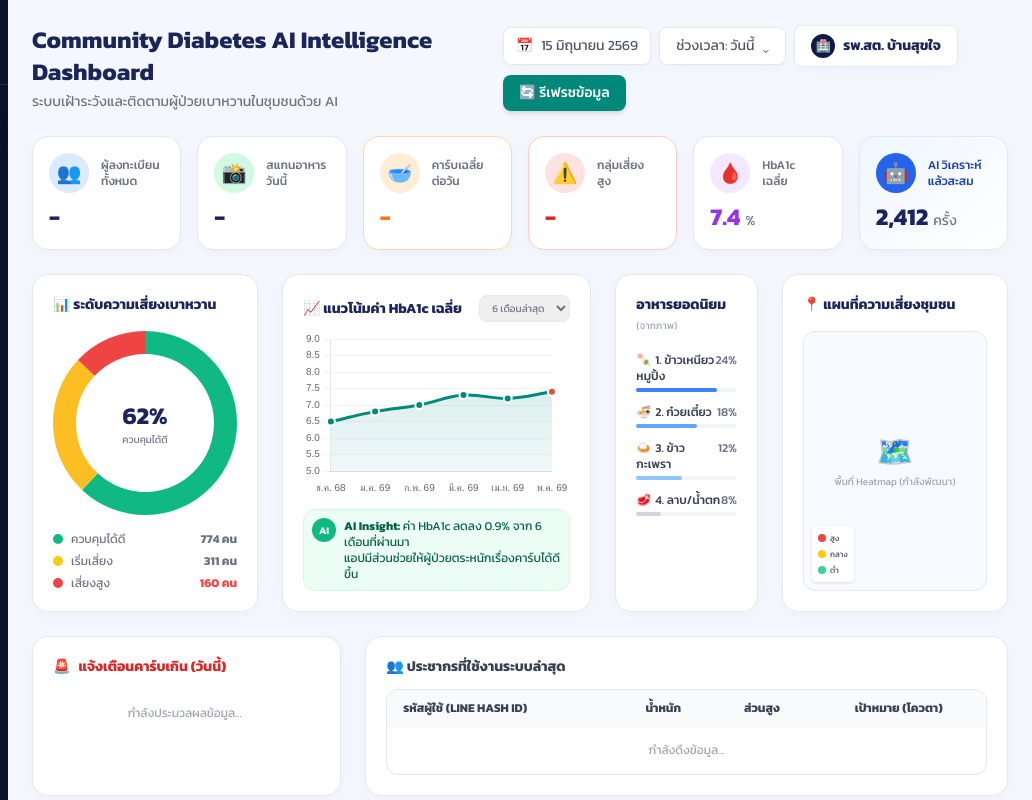
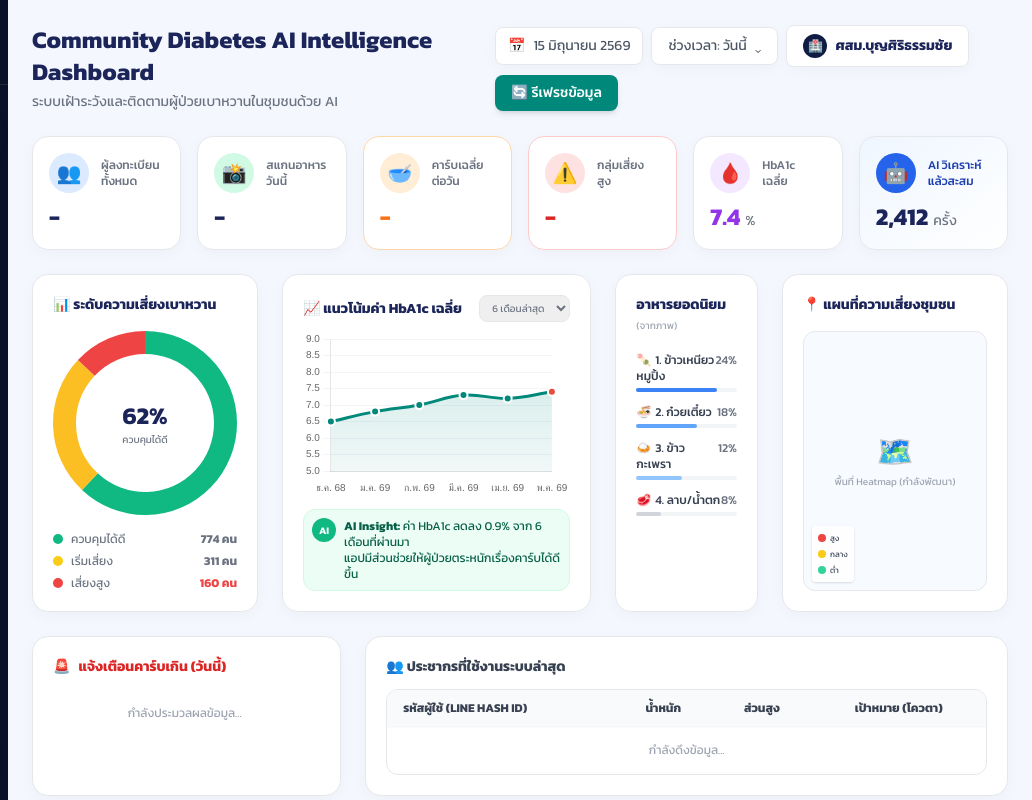
Before and after one commit to pcu2surin77561-oss/carb-buddy-linebot, a website: page dashboard.html in a window 1280 px wide. Shown: the full height of the page, 248-1280 px from the left. Drawn offline with nearby package versions, Linux system fonts and the light colour scheme; no server answers.

Commit message:
Update dashboard.html

```diff
--- a/dashboard.html
+++ b/dashboard.html
@@ -102,7 +102,7 @@
                 </div>
                 <div class="hidden md:flex bg-white border rounded-lg px-4 py-2 text-xs md:text-sm font-bold text-[#1B2559] items-center space-x-2 card-shadow">
                     <div class="w-6 h-6 bg-[#111C44] rounded-full flex items-center justify-center text-white text-xs">🏥</div>
-                    <span>รพ.สต. บ้านสุขใจ</span>
+                    <span>ศสม.บุญศิริธรรมชัย</span>
                 </div>
                 <button class="bg-[#00897B] text-white font-medium text-xs md:text-sm px-4 py-2 rounded-lg shadow-md hover:bg-[#00695C] transition flex-1 xl:flex-none" id="btnRefresh" onclick="loadDashboardData()">
                     🔄 รีเฟรชข้อมูล
```
